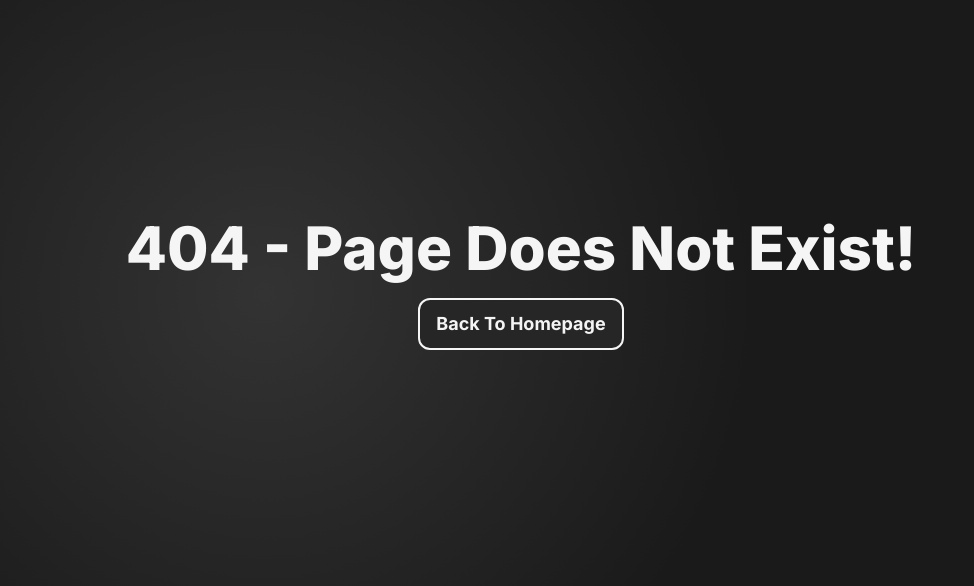
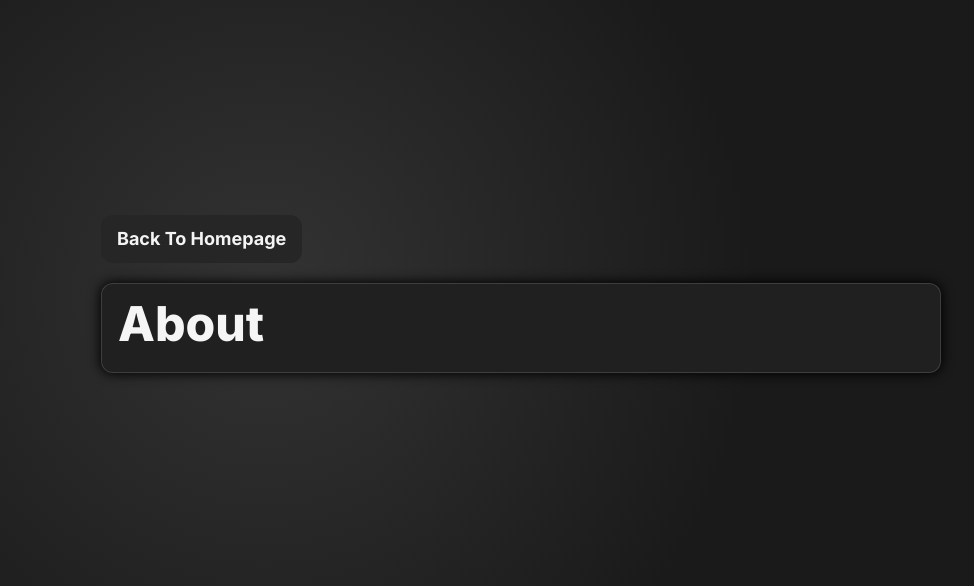
Before and after one commit to vik-ma/portfolio, a Next.js app: page /about in a window 1280 px wide. Before the commit this address had no page. Shown: the part 106-692 px from the top of the page, without its empty margins (119-1093 px from the left). Built offline with nearby package versions, Linux system fonts and the light colour scheme.

Commit message:
Added About page

```diff
--- /dev/null
+++ b/app/about/page.tsx
@@ -0,0 +1,22 @@
+import Link from "next/link";
+
+export default function About() {
+  return (
+    <div className="flex h-screen justify-center items-center">
+      <div>
+        <Link href="/">
+          <button className="mb-5 py-2.5 px-4 rounded-xl font-bold text-lg text-zinc-100 bg-neutral-800 hover:bg-neutral-700">
+            Back To Homepage
+          </button>
+        </Link>
+        <div className="px-4 py-3 md:py-4 rounded-xl max-md:text-center project-page-container">
+          <h1
+            className={`pb-0.5 md:pb-2 text-3xl md:text-5xl font-extrabold text-neutral-100`}
+          >
+            About
+          </h1>
+        </div>
+      </div>
+    </div>
+  );
+}
--- a/app/components/HeroSection.tsx
+++ b/app/components/HeroSection.tsx
@@ -15,6 +15,10 @@ export default function HeroSection() {
           <Link className="text-3xl" href={"/#projects"}>
             View Projects
           </Link>
+          <br />
+          <Link className="text-3xl" href={"/about"}>
+            About
+          </Link>
         </div>
       </div>
       {/* </div> */}
```
